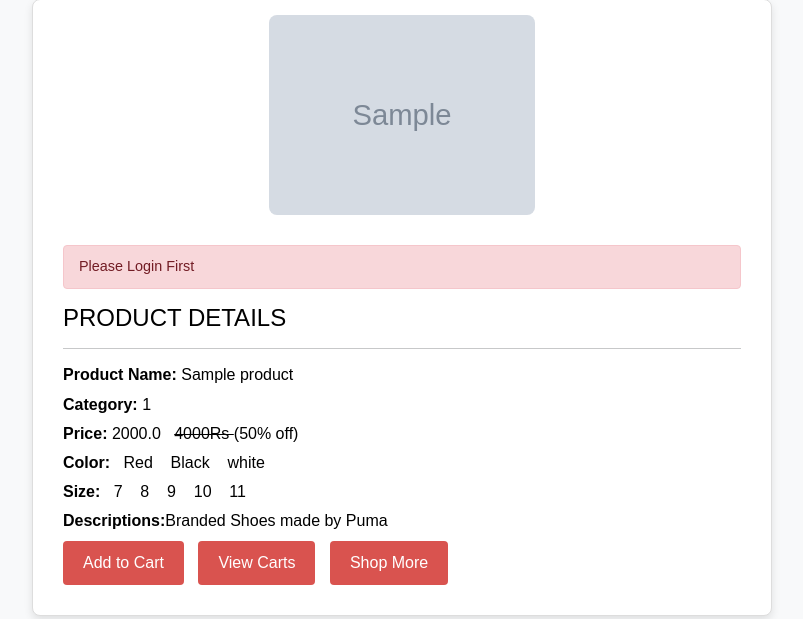
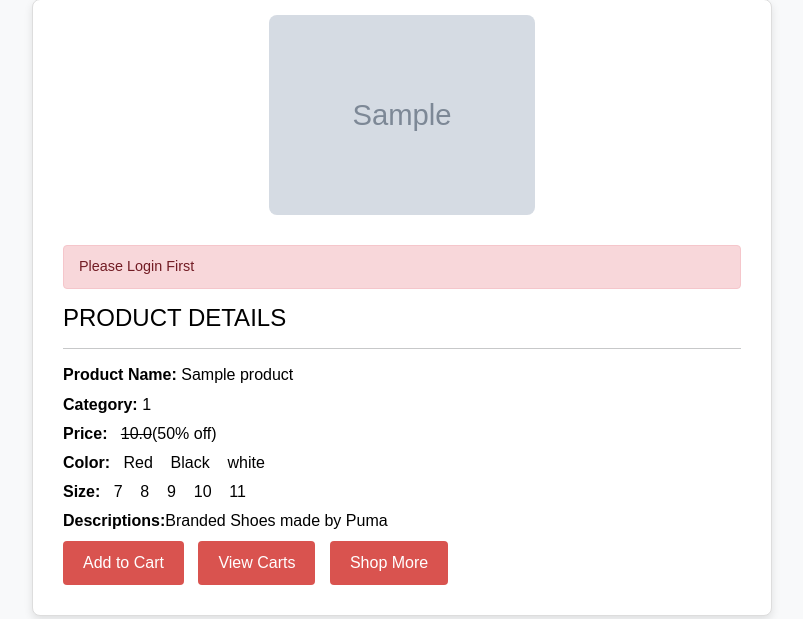
Before and after one commit to ashurohom/E-Commerce-Website, a Django app: page /addtocart/1/ in a window 1280 px wide. Shown: the part 83-702 px from the top of the page, without its empty margins (238-1041 px from the left). Run offline with Django 5.2, Linux system fonts and the light colour scheme; tables that the repository leaves empty hold one stand-in row (values such as "Sample post"); grey boxes marked "Sample" are stand-in pictures; some libraries are stand-ins or nearby versions.

Commit message:
update product details

```diff
--- a/ecom/template/product_details.html
+++ b/ecom/template/product_details.html
@@ -40,7 +40,7 @@
           <h5 class="card-title">Product Details</h5><hr>
           <h6 class="card-text"><b>Product Name: </b>{{i.pname}}</h6>
           <h6 class="card-text"><b>Category: </b>1</p>
-          <h6 class="card-text"><b>Price: </b>2000.0 &nbsp; <del>4000Rs </del>(50% off)</h6>
+          <h6 class="card-text"><b>Price: </b>{{i.}} &nbsp; <del>{{i.price}}</del>(50% off)</h6>
           <h6 class="card-text"><b>Color: </b>&nbsp;&nbsp;Red &nbsp;&nbsp; Black &nbsp;&nbsp; white </h6>
           <h6 class="card-text"><b>Size: </b>&nbsp;&nbsp;7 &nbsp;&nbsp; 8 &nbsp;&nbsp; 9 &nbsp;&nbsp; 10 &nbsp;&nbsp; 11 </h6>
 
```
